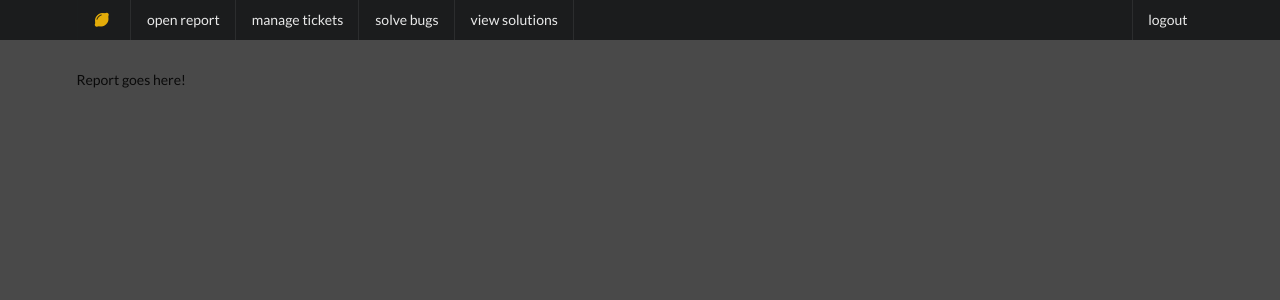
After one commit to exinmusic/bug-juice, a Django app: page /review in a window 1280 px wide. The commit adds this page. Shown: the top 300 px of the page. Run offline with Django 3.2, Linux system fonts and the light colour scheme; the visitor is signed in with stand-in values (Sample User, id 1); some libraries are stand-ins or nearby versions.

Commit message:
review report html

```diff
--- a/mysite/tickets/templates/tickets/header.html
+++ b/mysite/tickets/templates/tickets/header.html
@@ -19,7 +19,7 @@
 			<a href="/submit" class="item">open report</a>
 			<a href="/tickets" class="item">manage tickets</a>
 			<a href="/bugs" class="item">solve bugs</a>
-			<a href="/solutions" class="item">review solutions</a>
+			<a href="/solutions" class="item">view solutions</a>
 
 			<!--<a href="/users/logout" class="right item">profile</a>-->
 			<a href="/users/logout" class="right item">logout</a>
--- /dev/null
+++ b/mysite/tickets/templates/tickets/review.html
@@ -0,0 +1,9 @@
+{% extends "tickets/header.html" %}
+
+{% block content %}
+
+<div class="ui main container">
+	Report goes here!
+</div>
+
+{% endblock %}
--- a/mysite/tickets/templates/tickets/ticket.html
+++ b/mysite/tickets/templates/tickets/ticket.html
@@ -59,7 +59,7 @@
 	  {% csrf_token %}
 	  <div class="ui three buttons">
 
-		  <button class="ui yellow button" type="submit" name="manage" value="solve">Solve</button>
+		  <button class="ui yellow button" type="submit" name="manage" value="solve">Close</button>
 
 		  <button class="ui yellow button" type="submit" name="manage" value="review">Review</button>
 
--- a/mysite/tickets/urls.py
+++ b/mysite/tickets/urls.py
@@ -5,5 +5,6 @@ urlpatterns = [
     path('submit', views.submit),
     path('tickets', views.tickets),
     path('bugs', views.bugs),
-    path('solutions', views.solutions)
+    path('solutions', views.solutions),
+    path('review', views.review)
 ]
--- a/mysite/tickets/views.py
+++ b/mysite/tickets/views.py
@@ -63,3 +63,8 @@ def bugs(request):
 def solutions(request):
     all_solutions = models.Report.objects.all().filter(solved=True).values()
     return render(request, "tickets/solutions.html", {"solutions":all_solutions})
+
+# REVIEW REPORT
+@login_required
+def review(request):
+    return render(request, "tickets/review.html")
```
